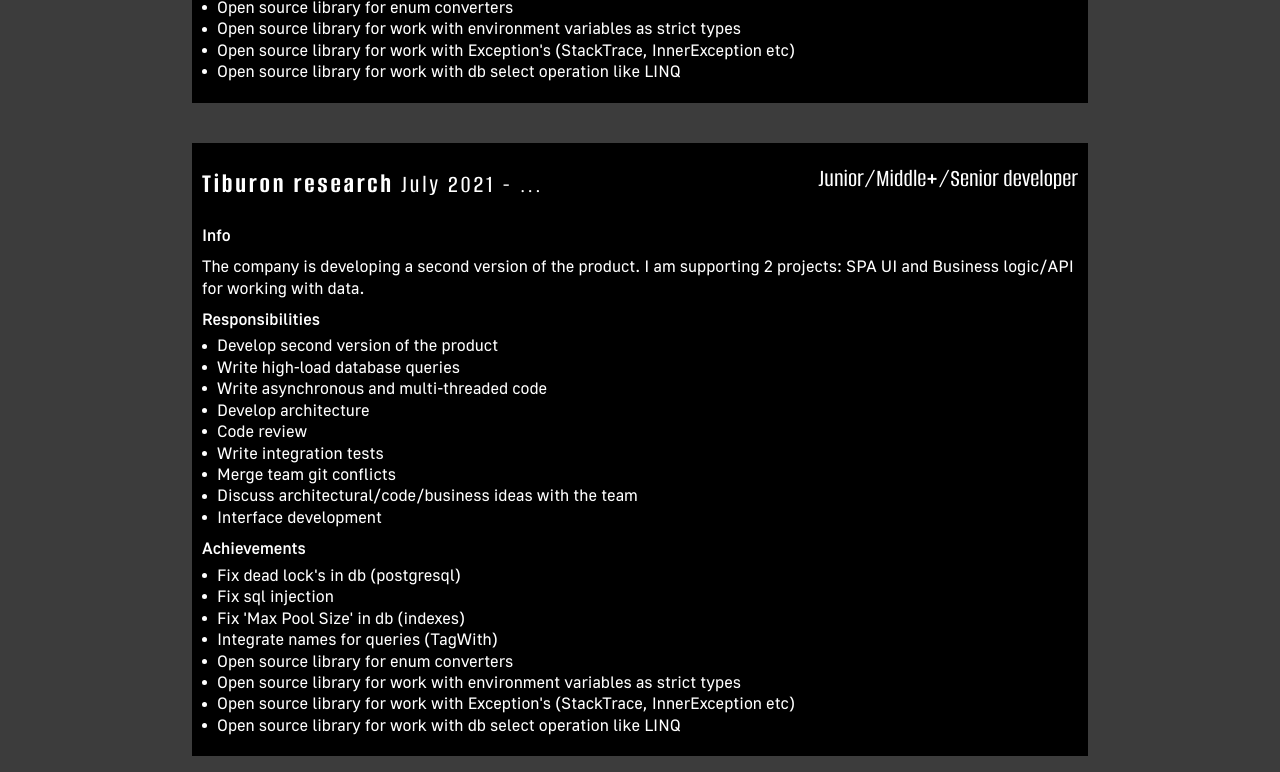
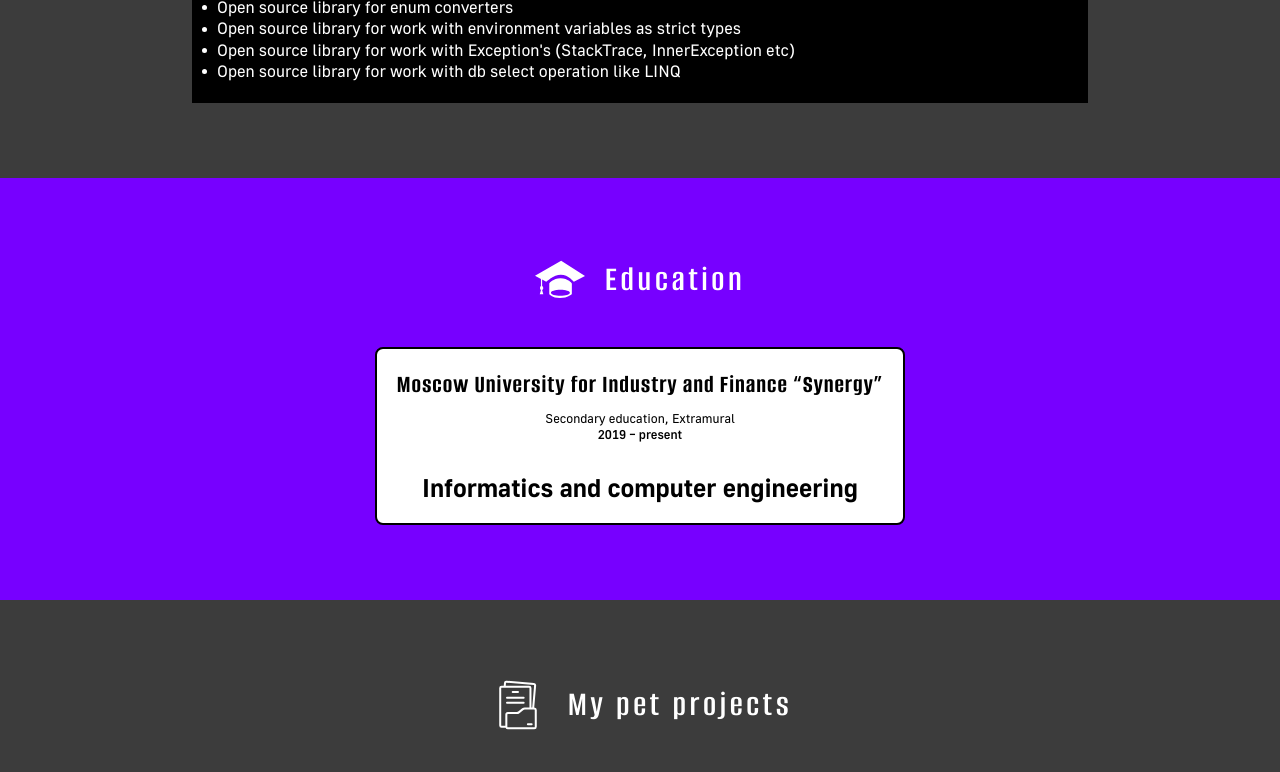
Before and after one commit to kurnakovv/Resume, a plain HTML site: page index.html in a window 1280 px wide. Shown: the part 2331-3103 px from the top of the page. Drawn offline with Linux system fonts and the light colour scheme.

Commit message:
Hide duplicate company

```diff
--- a/index.html
+++ b/index.html
@@ -246,9 +246,52 @@
             </ul>
           </work-main>
         </work-content>
+
+        <!-- New team  -->
+        <!-- <work-content>
+          <header>
+            <h3>
+              Tiburon research <span> July 2021 - ... </span>
+            </h3>
+
+            <span>Junior/Middle+/Senior developer</span>
+          </header>
+
+          <work-main>
+            <h4><b>Info</b></h4>
+            The company is developing a second version of the product. I
+            am supporting 2 projects: SPA UI and Business logic/API for
+            working with data.
+
+            <ul>
+              <h4><b>Responsibilities</b></h4>
+              <li>Develop second version of the product</li>
+              <li>Write high-load database queries</li>
+              <li>Write asynchronous and multi-threaded code</li>
+              <li>Develop architecture</li>
+              <li>Code review</li>
+              <li>Write integration tests</li>
+              <li>Merge team git conflicts</li>
+              <li>Discuss architectural/code/business ideas with the team</li>
+              <li>Interface development</li>
+            </ul>
+            <ul>
+              <h4><b>Achievements</b></h4>
+              <li>Fix dead lock's in db (postgresql)</li>
+              <li>Fix sql injection</li>
+              <li>Fix 'Max Pool Size' in db (indexes)</li>
+              <li>Integrate names for queries (TagWith)</li>
+              <li>Open source library for enum converters</li>
+              <li>Open source library for work with environment variables as strict types</li>
+              <li>Open source library for work with Exception's (StackTrace, InnerException etc)</li>
+              <li>Open source library for work with db select operation like LINQ</li>
+            </ul>
+          </work-main>
+        </work-content> -->
       </work-card>
 
-      <work-card>
+      <!-- New company -->
+      <!-- <work-card>
         <work-content>
           <header>
             <h3>
@@ -289,7 +332,7 @@
             </ul>
           </work-main>
         </work-content>
-      </work-card>
+      </work-card> -->
     </section>
 
     <section id="education">
```
